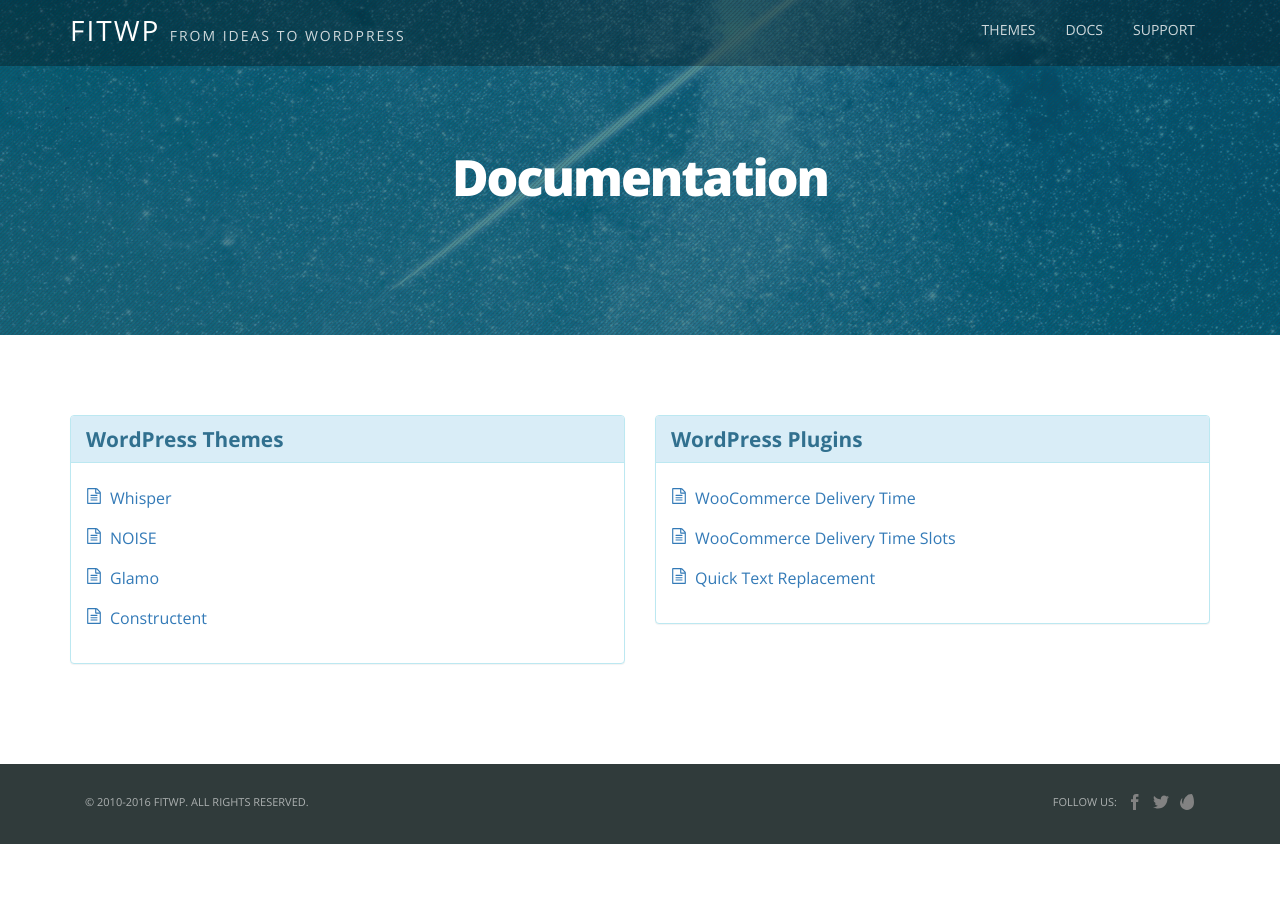
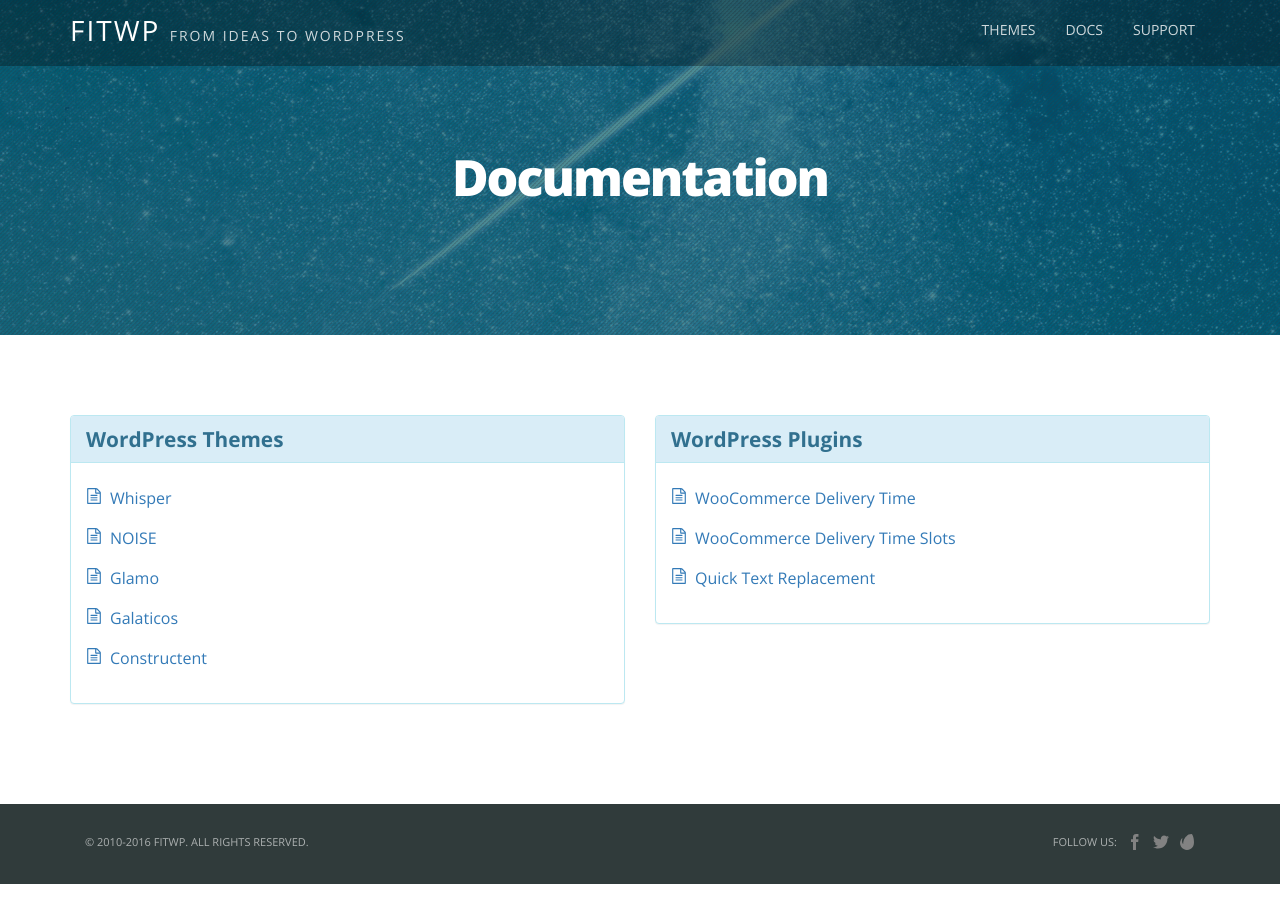
Before and after one commit to fitwp/fitwp.github.io, a Jekyll site: the page built from docs/index.md, in a window 1280 px wide. Built offline with Jekyll 4.4.1, drawn with Linux system fonts in a browser that asks for light colours.

Commit message:
Update index.md

```diff
--- a/docs/index.md
+++ b/docs/index.md
@@ -14,6 +14,7 @@ description: Documentation for WordPress themes and WordPress plugins made by Fi
 				<li><svg class="icon"><use xlink:href="#file"></use></svg><a href="/docs/whisper">Whisper</a></li>
 				<li><svg class="icon"><use xlink:href="#file"></use></svg><a href="/docs/noise">NOISE</a></li>
 				<li><svg class="icon"><use xlink:href="#file"></use></svg><a href="/docs/glamo">Glamo</a></li>
+				<li><svg class="icon"><use xlink:href="#file"></use></svg><a href="/docs/galaticos">Galaticos</a></li>
 				<li><svg class="icon"><use xlink:href="#file"></use></svg><a href="/docs/constructent">Constructent</a></li>
 			</ul>
 		</div>
```
